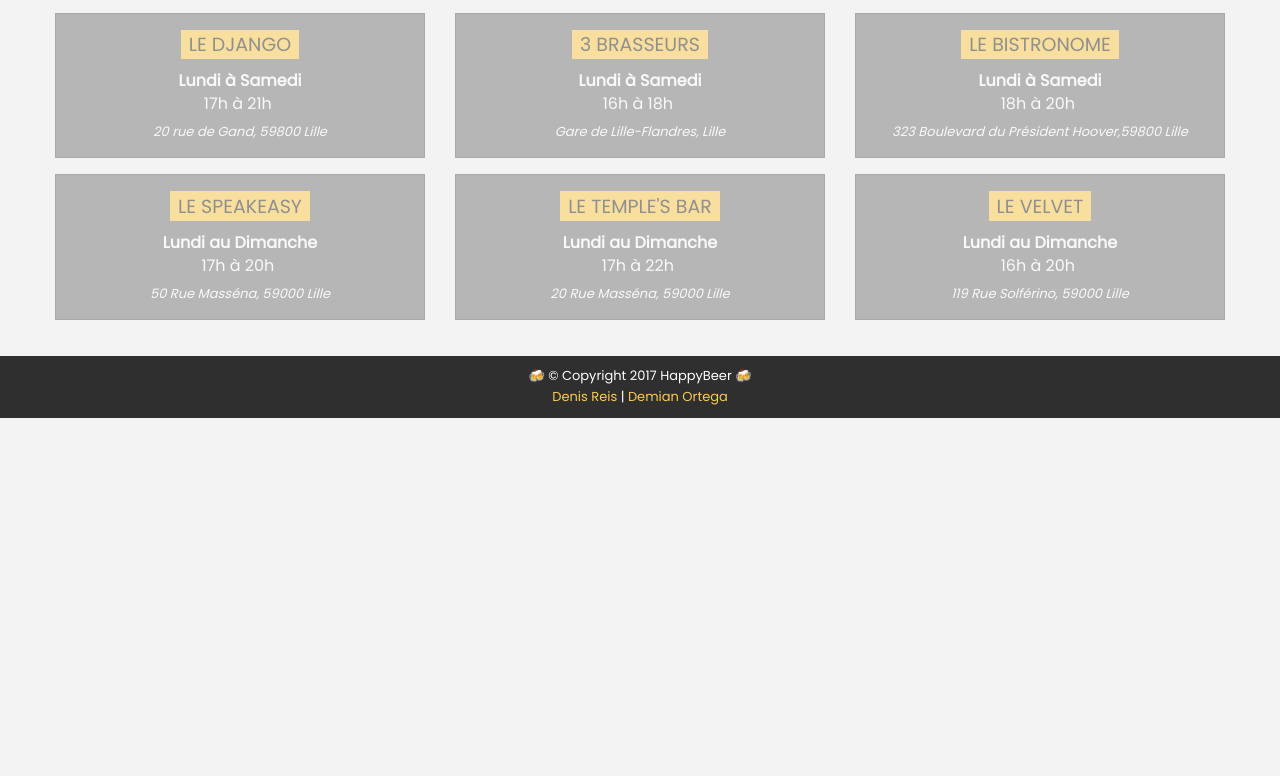
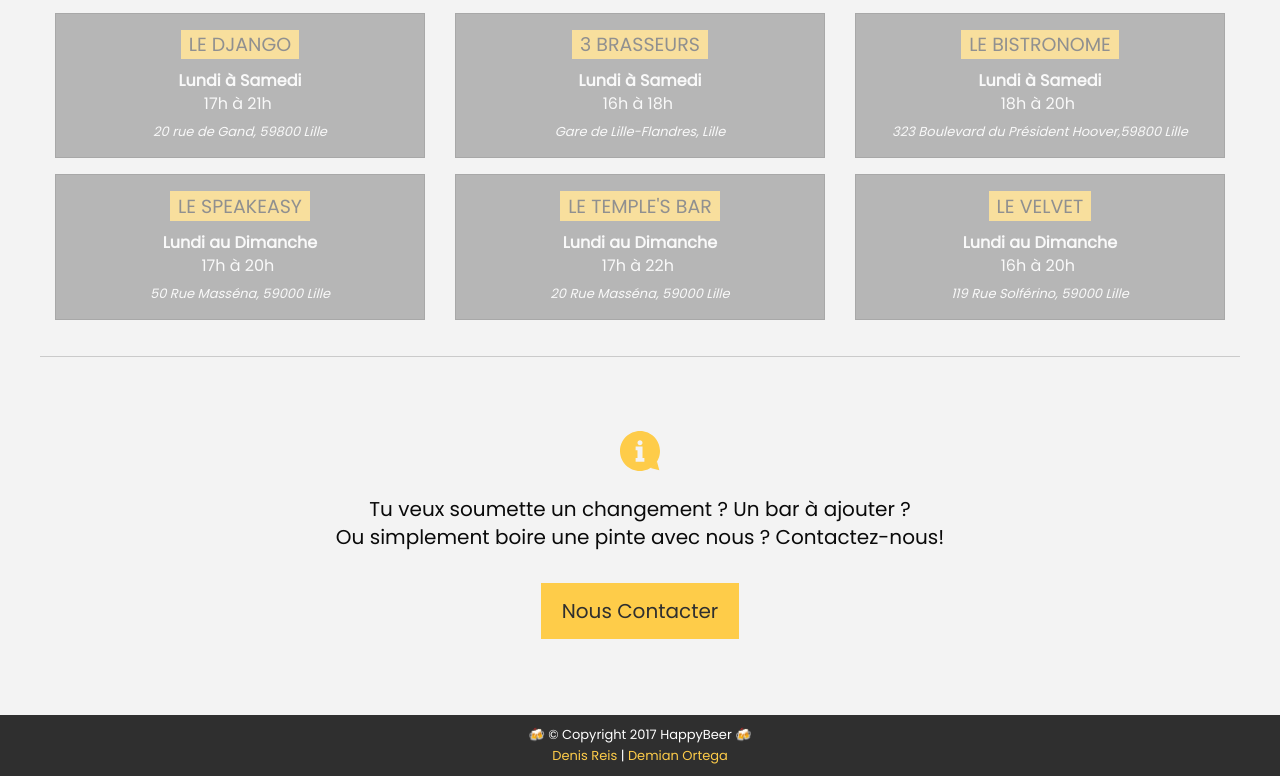
Before and after one commit to bidays/happyhour, a website: page docs/index.html in a window 1280 px wide. Shown: the part 2487-3263 px from the top of the page. Before the commit the page ends 2905 px from the top, so only its background shows below. Drawn offline with Linux system fonts and the light colour scheme; a web font is replaced by a local one.

Commit message:
nous contacter

```diff
--- a/docs/index.html
+++ b/docs/index.html
@@ -310,6 +310,21 @@
             </div>
           </div>
       </div>
+      <hr>
+      <div class="row">
+        <div class="columns small-12">
+          <br>
+          <p><svg version="1.1" class="i_marker" xmlns="http://www.w3.org/2000/svg" xmlns:xlink="http://www.w3.org/1999/xlink" x="0px" y="0px"viewBox="0 0 426.667 426.667" style="enable-background:new 0 0 426.667 426.667;" xml:space="preserve"> <g> <path style="" d="M213.338,0C95.509,0,0,95.497,0,213.325c0,117.854,95.509,213.342,213.338,213.342 c117.82,0,213.329-95.488,213.329-213.342C426.667,95.497,331.157,0,213.338,0z M213.333,99.49 c14.793,0,26.786,11.994,26.786,26.786s-11.998,26.782-26.786,26.782s-26.786-11.994-26.786-26.782 C186.547,111.484,198.541,99.49,213.333,99.49z M260.207,327.181H166.46v-40.183h20.087v-80.358H166.46V166.46h73.664v40.179 v80.358h20.087v40.183H260.207z"/> <polygon points="325.935,394.449 419.55,419.529 394.466,325.918  "/> </g> <g> </g> <g> </g> <g> </g> <g> </g> <g> </g> <g> </g> <g> </g> <g> </g> <g> </g> <g> </g> <g> </g> <g> </g> <g> </g> <g> </g> <g> </g> </svg></p>
+          <h5>
+            Tu veux soumette un changement ? Un bar à ajouter ? <br>
+            Ou simplement boire une pinte avec nous ? Contactez-nous! <br>
+          </h5><br>
+          <p class="text-center">
+            <a class="typeform-share large button" href="https://bidays.typeform.com/to/yDd2hH" data-mode="popup" target="_blank">Nous Contacter</a><script>(function(){var qs,js,q,s,d=document,gi=d.getElementById,ce=d.createElement,gt=d.getElementsByTagName,id="typef_orm_share",b="https://s3-eu-west-1.amazonaws.com/share.typeform.com/";if(!gi.call(d,id)){js=ce.call(d,"script");js.id=id;js.src=b+"share.js";q=gt.call(d,"script")[0];q.parentNode.insertBefore(js,q)}})()</script>
+          </p><br>
+        </div>
+      </div>
+
     </section>
 
 
--- a/src/assets/scss/_layout.scss
+++ b/src/assets/scss/_layout.scss
@@ -14,7 +14,7 @@
   }
 }
 .logo{
-  width: 200px;
+  width: 250px;
 }
 .top-bar{
   background-color: transparent;
@@ -114,6 +114,11 @@
   h2{
     margin-top: 15px;
     text-transform: uppercase;
+  }
+  svg{
+    margin-top: 30px;
+    fill:$primary-color;
+    width: 40px;
   }
 }
 #bars_message{display: none;}
```
Also changed, not shown: src/pages/index.html (+15 -0 lines), docs/assets/css/app.css.
